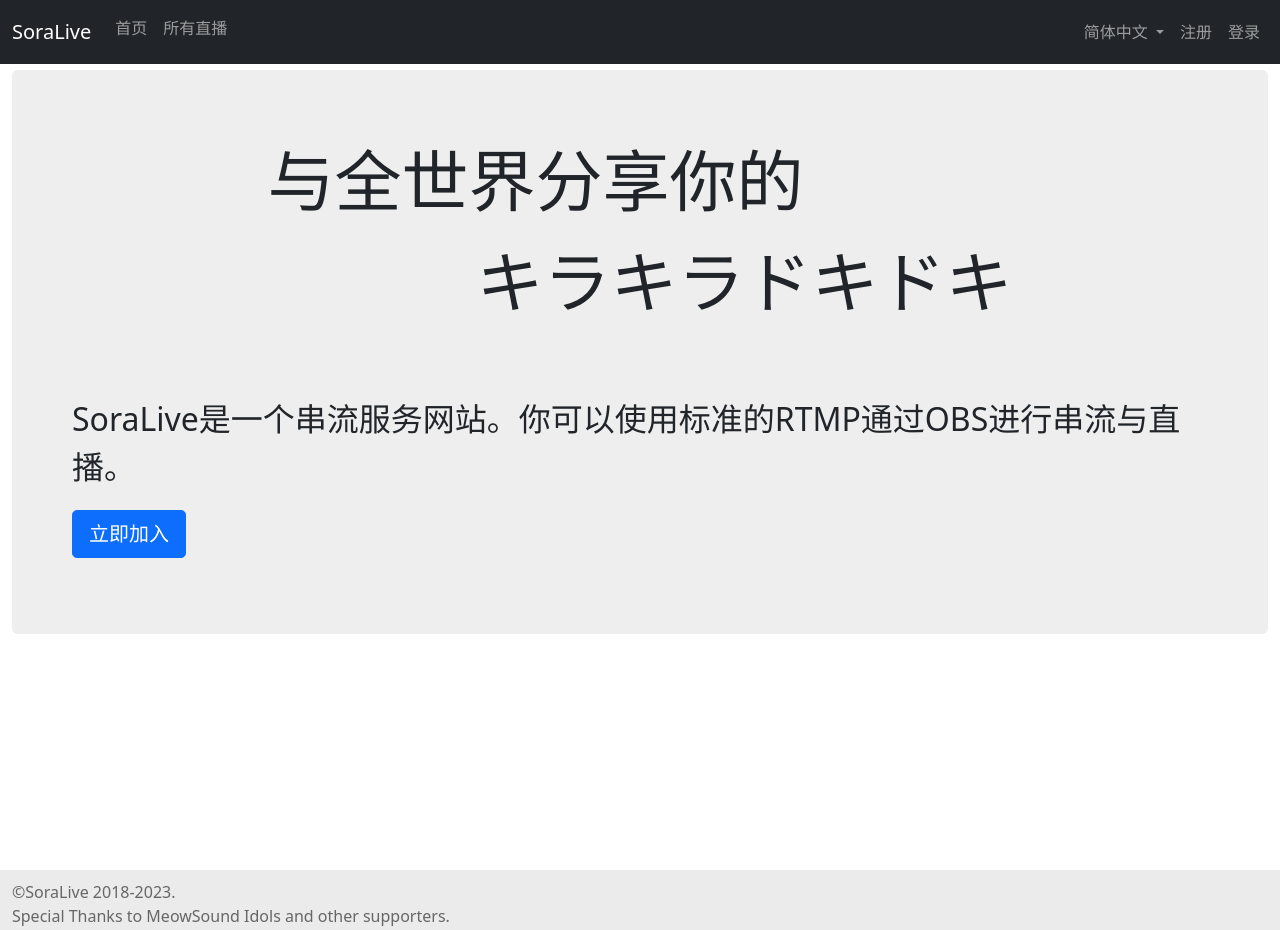
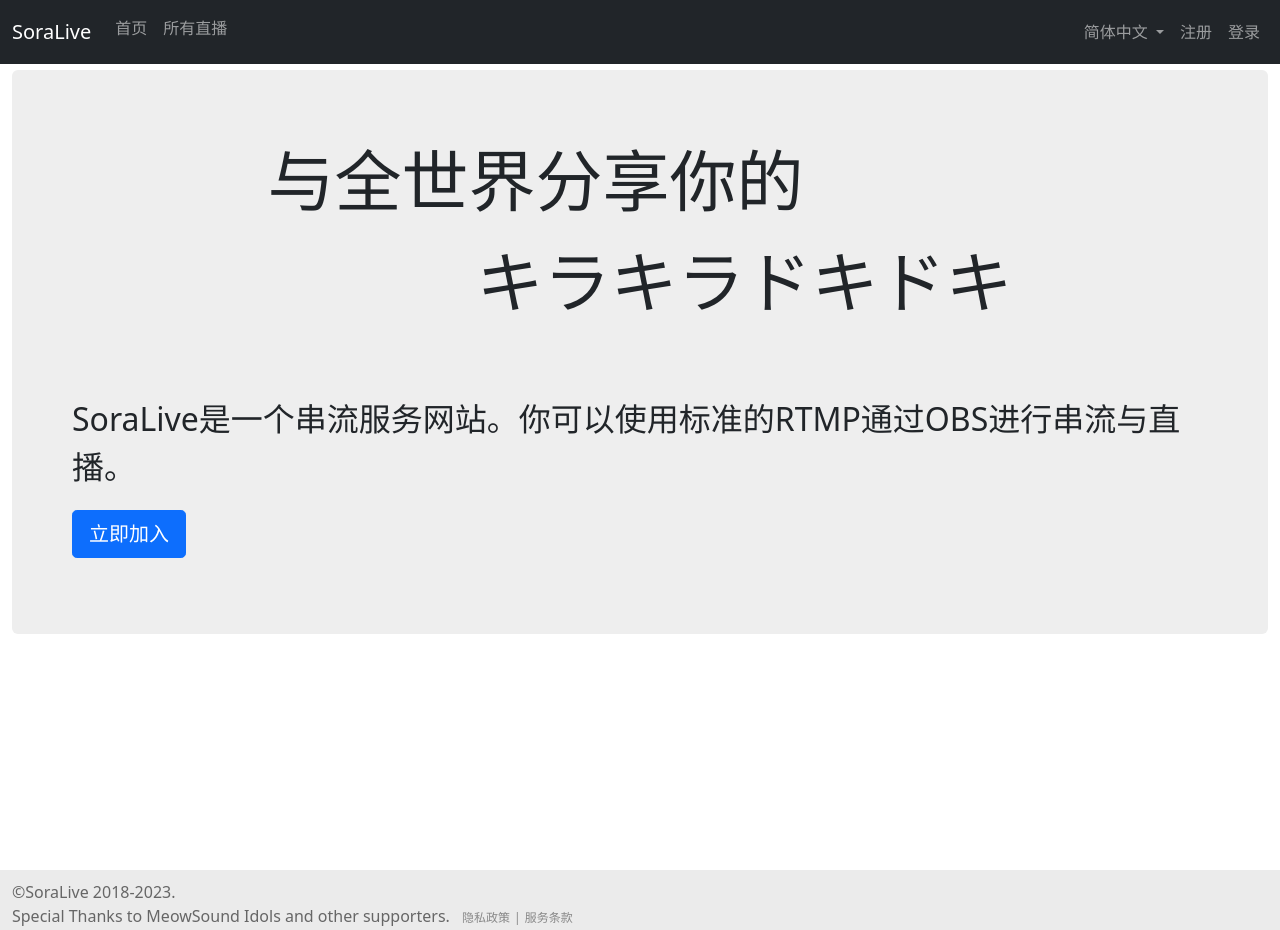
Before and after one commit to sora-live/soralive-frontend, a Vue app: page / in a window 1280 px wide. Built offline with nearby package versions, Linux system fonts and the light colour scheme.

Commit message:
Add footer links for privacy and terms
Co-authored-by: zyzsdy <5925733+zyzsdy@users.noreply.github.com>

```diff
--- a/src/App.vue
+++ b/src/App.vue
@@ -51,7 +51,14 @@
         <footer class="footer">
             <div class="container-fluid footer-content">
                 <div>©SoraLive 2018-2023.</div>
-                <div>Special Thanks to MeowSound Idols and other supporters.</div>
+                <div>
+                    Special Thanks to MeowSound Idols and other supporters.
+                    <span class="footer-links">
+                        <router-link class="footer-link" to="/privacy">{{ t("info.privacyPolicy") }}</router-link>
+                        <span class="footer-link-separator">|</span>
+                        <router-link class="footer-link" to="/terms">{{ t("info.termsOfService") }}</router-link>
+                    </span>
+                </div>
             </div>
         </footer>
     </div>
@@ -73,6 +80,22 @@ body{
 .footer-content {
     padding-top: 10px;
     color: #666;
+}
+.footer-links {
+    font-size: 12px;
+    color: #888;
+    margin-left: 8px;
+}
+.footer-link {
+    color: inherit;
+    text-decoration: none;
+}
+.footer-link:hover {
+    color: #777;
+    text-decoration: underline;
+}
+.footer-link-separator {
+    margin: 0 4px;
 }
 </style>
 
```
